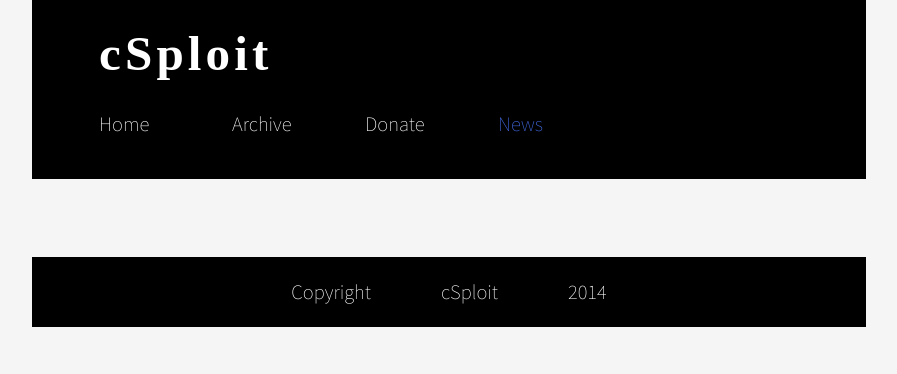
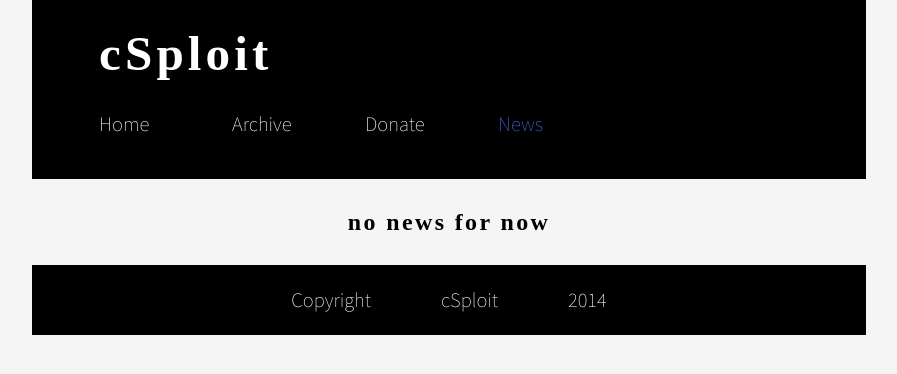
Before and after one commit to cSploit/cSploit.github.io, a Jekyll site: the page built from news.html, in a window 1280 px wide. Shown: the top 374 px of the page, without its empty margins (191-1088 px from the left). Built offline with Jekyll 4.4.1, drawn with Linux system fonts in a browser that asks for light colours; some web fonts are replaced; Markdown is read by kramdown in place of the engine named in the settings.

Commit message:
create an empty layout for news

```diff
--- a/news.html
+++ b/news.html
@@ -1,6 +1,7 @@
 ---
 title: "News"
 ---
+{% if site.posts.categories.news.size > 0 %}
 <ul>
   {% for post in site.posts.categories.news %}
     {% unless post.next %}
@@ -16,3 +17,6 @@ title: "News"
     <li>{{ post.date | date:"%B" }}: <a href="{{ post.url }}">{{ post.title }}</a></li>
   {% endfor %}
 </ul>
+{% else %}
+<h3 style="text-align: center;">no news for now</h3>
+{% endif %}
```
